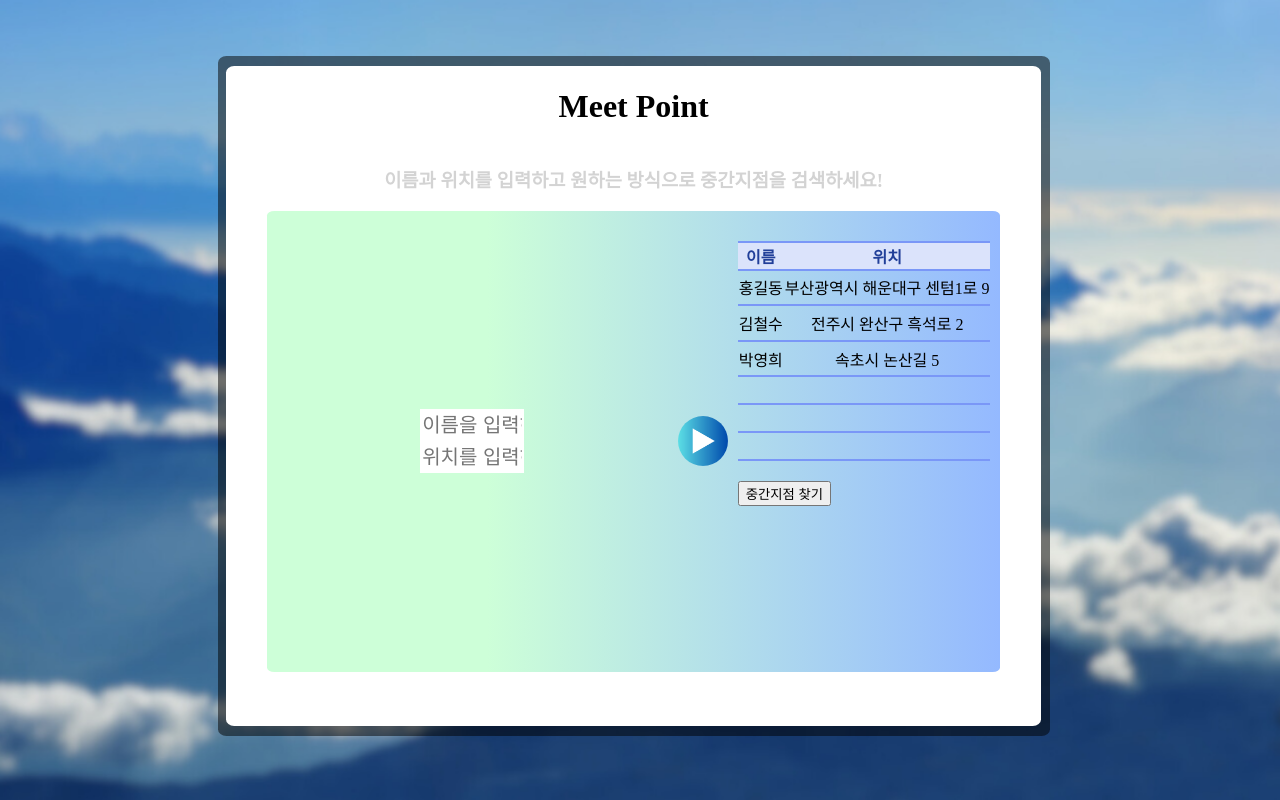
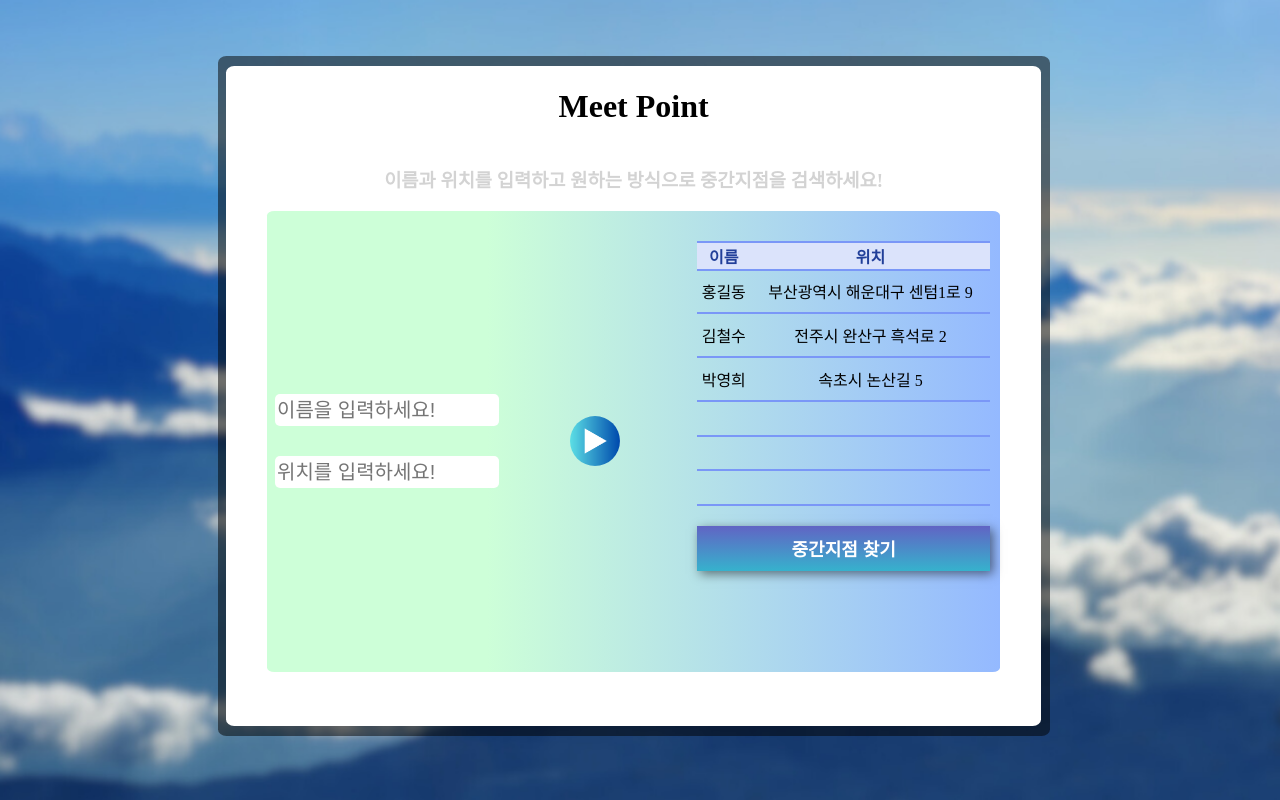
Before and after one commit to kjy0124/MeetPoint, a Vue app: page / in a window 1280 px wide. Built offline with nearby package versions, Linux system fonts and the light colour scheme; a web font is replaced by a local one.

Commit message:
240320 권지용 css추가

```diff
--- a/src/components/MainPage.vue
+++ b/src/components/MainPage.vue
@@ -12,17 +12,18 @@
           이름과 위치를 입력하고 원하는 방식으로 중간지점을 검색하세요!
         </h3>
         <div class="info-box">
-          <section style="padding: 0px; margin: auto;">
+          <section style="padding: 0px; margin: auto; width: 30%;">
             <div>
               <input class="input-text" placeholder="이름을 입력하세요!" type="text" v-model="name"/>
             </div>
+            <div style="height: 30px;"></div>
             <div>
-              <input class="input-text" placeholder="위치를 입력하세요!" type="text" v-model="location"/>
+              <input class="input-text" placeholder="위치를 입력하세요!" type="text" v-model="location" @click="modalopen()"/>
               <!-- <button><img src="@/assets/돋보기.png" /></button> -->
             </div>
           </section>
-          <section class="playbuttonsec"><input class="playbutton" type="button"/></section>
-          <section style="padding: 0; margin: 10px;">
+          <section style="width: 25%;" class="playbuttonsec"><input class="playbutton" type="button"/></section>
+          <section style="padding: 0; margin: 10px; width: 40%;">
             <table class="list-table">
               <thead >
                 <tr>
@@ -50,7 +51,7 @@
                 </tr>
               </tbody>
             </table>
-            <button @click="move()">중간지점 찾기</button>
+            <button class="works_button" @click="move()">중간지점 찾기</button>
           </section>
         </div>
       </div>
@@ -71,8 +72,15 @@ export default {
       /* 중간지점 찾기 버튼 클릭시 두번째 페이지로 이동 */
       move(){
         this.$router.push( { name: "KakaoMap", params: {} } ); // router.push( {path : '/KakaoMap.page', query: {} });
+      },
+
+      //위치 input box 클릭 시 모달 창 열기
+      modalopen(){
+
       }
+
     },
+
     created() {
 
     },
@@ -148,14 +156,16 @@ export default {
   width: 100px;
   height: 30px;
   font-size: 20px;
+  width: 100%;
+  border-radius: 5px;
 }
 
 .list-table{
   border-bottom: 2px solid #7a97f7;
   border-collapse: collapse;
-  height: 50%;
+  width: 100%;
+  height: 60%;
   margin: 20px 0;
-
 }
 
 .list-table th,
@@ -188,4 +198,41 @@ export default {
   align-items: center;
 }
 
+.works_button {
+  display: inline-block;
+  width: 100%;
+  height: 45px;
+  border: none;
+  box-shadow: 3px 3px 10px rgba(0, 0, 0, 0.5);
+  color: white;
+  font-size: 18px;
+  font-weight: bold;
+  text-align: center;
+  text-decoration: none;
+  cursor: pointer;
+  background: linear-gradient(to bottom, #6164c4, #36b2cd);
+  position: relative;
+  overflow: hidden;
+}
+
+.works_button::before {
+  content: "";
+  position: absolute;
+  left: 0;
+  top: 0;
+  width: 100%;
+  height: 100%;
+  background: linear-gradient(to bottom, rgba(255, 255, 255, 0.2), transparent);
+  transform: translateY(-100%);
+  transition: transform 0.3s ease;
+}
+
+.works_button:hover::before {
+  transform: translateY(0);
+}
+
+.works_button:hover {
+  background: linear-gradient(to bottom, #36b2cd, #6164c4);
+}
+
 </style>
```
Also changed, not shown: test.txt.
